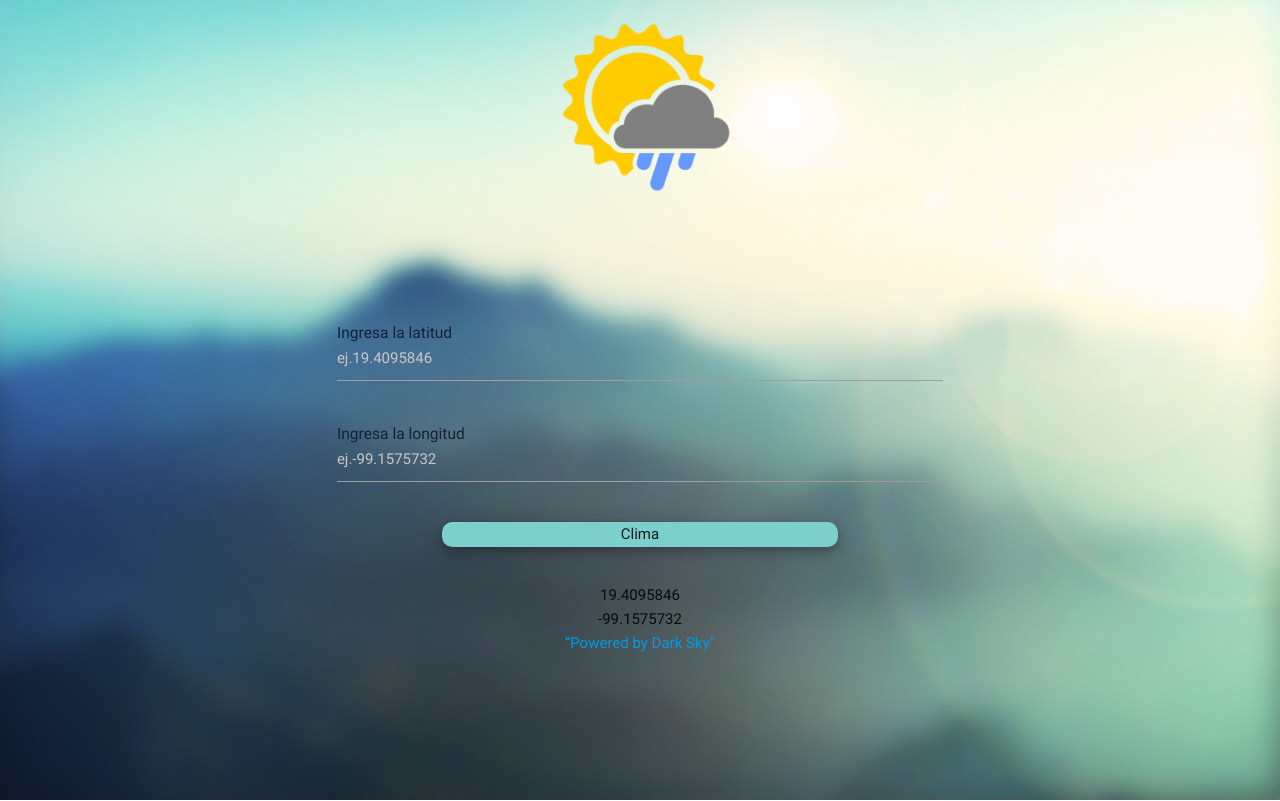
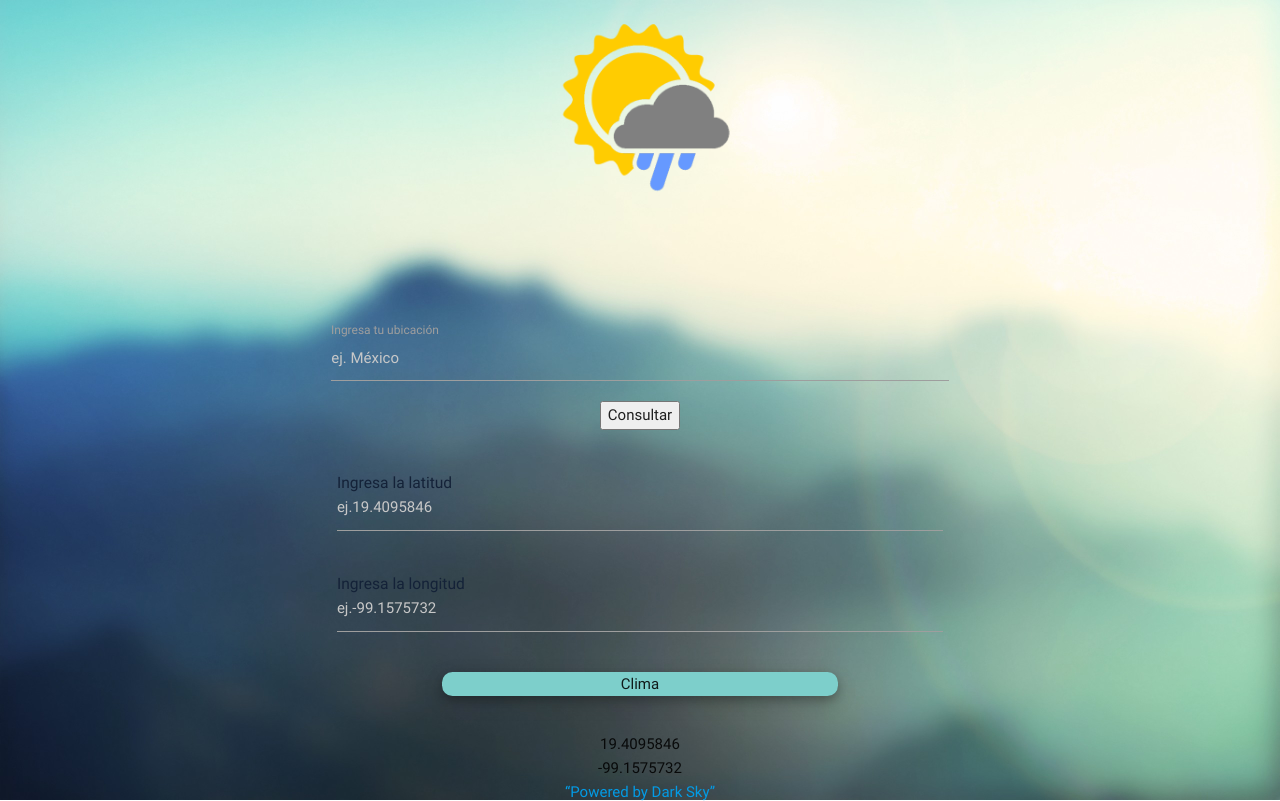
Before and after one commit to Liliwaukee/weatherApp, a plain HTML site: page index.html in a window 1280 px wide. Drawn offline with nearby package versions, Linux system fonts and the light colour scheme.

Commit message:
agregando localizacion

```diff
--- a/index.html
+++ b/index.html
@@ -21,6 +21,20 @@
   </header>
 
   <main id="main" class="center-align">
+
+  <div class="row">
+      <form action="" id="form-location">
+        <div class="row">
+          <div class="input-field col s10 offset-s1 m6 offset-m3">
+
+        <label for="place-location">Ingresa tu ubicación</label>
+        <input type="text" value="" id="place-location" class="validate" placeholder="ej. México">
+        <button type="submit">Consultar</button>
+        </div>
+        </div>
+    </form>
+  </div>
+
 
     <div class="row">
       <form class="col s12">
```
